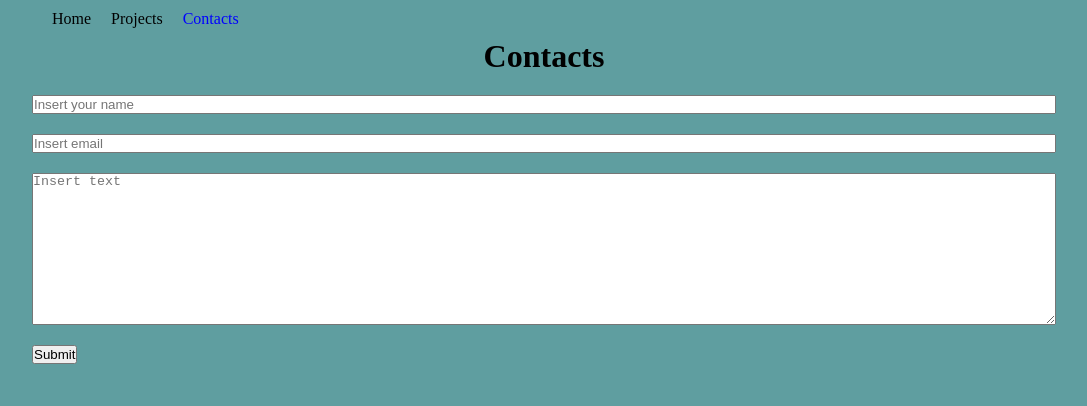
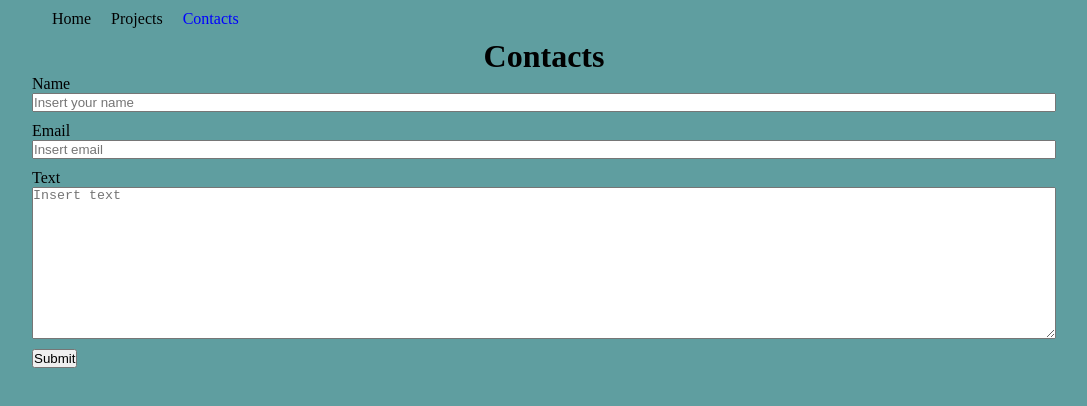
Before and after one commit to DanieleSpuria/vite-boolfolio, a Vue app: page /contacts in a window 1280 px wide. Shown: the top 406 px of the page, without its empty margins (96-1183 px from the left). Built offline with nearby package versions, Linux system fonts and the light colour scheme.

Commit message:
print error

```diff
--- a/src/components/ContactForm.vue
+++ b/src/components/ContactForm.vue
@@ -9,7 +9,9 @@
       return {
         name: '',
         email: '',
-        text: ''
+        text: '',
+        errors: {},
+        success: false
       }
     },
 
@@ -22,7 +24,13 @@
         }
         axios.post(store.url + 'contacts/', data)
           .then(result => {
-            console.log(result);
+            this.success = false;
+            if (result.data.errors) {
+              this.errors = result.data.errors;
+            } else {
+              this.errors =  {};
+              this.success = true;
+            }
           })
       }
     }
@@ -30,10 +38,21 @@
 </script>
 
 <template>
-  <div class="box-email">
+  <span v-if="success">Email inviata correttamente!</span>
+
+  <div v-else class="box-email">
+    <label for="name">Name</label>
     <input v-model="this.name" type="text" placeholder="Insert your name">
+    <span v-for="(error, index) in errors.name" :key="index">{{ error }}</span>
+
+    <label for="email">Email</label>
     <input v-model="this.email" type="email" placeholder="Insert email">
+    <span v-for="(error, index) in errors.email" :key="index">{{ error }}</span>
+
+    <label for="text">Text</label>
     <textarea v-model="this.text" cols="30" rows="10" placeholder="Insert text"></textarea>
+    <span v-for="(error, index) in errors.text" :key="index">{{ error }}</span>
+
     <button @click="sendForm()">Submit</button>
   </div>
 </template>
@@ -42,7 +61,11 @@
   input,
   textarea {
     display: block;
-    margin: 20px 0;
+    margin-bottom: 10px;
     width: 100%;
   }
+
+  span {
+    display: block;
+  }
 </style>
```
